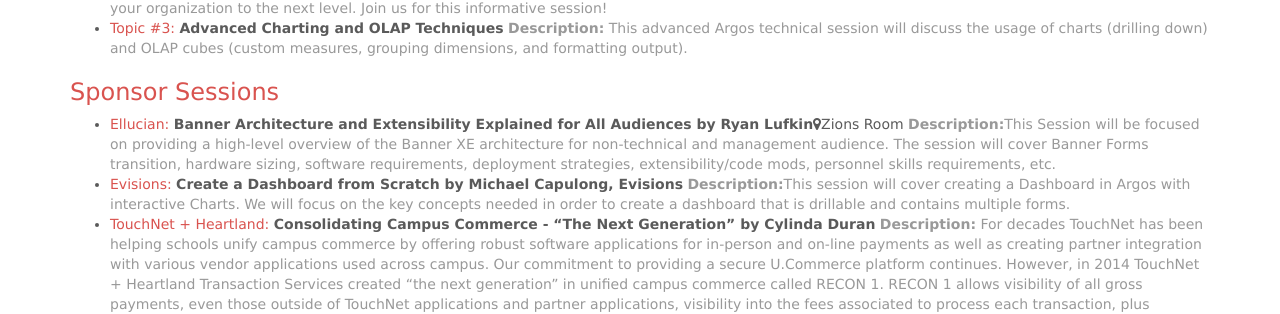
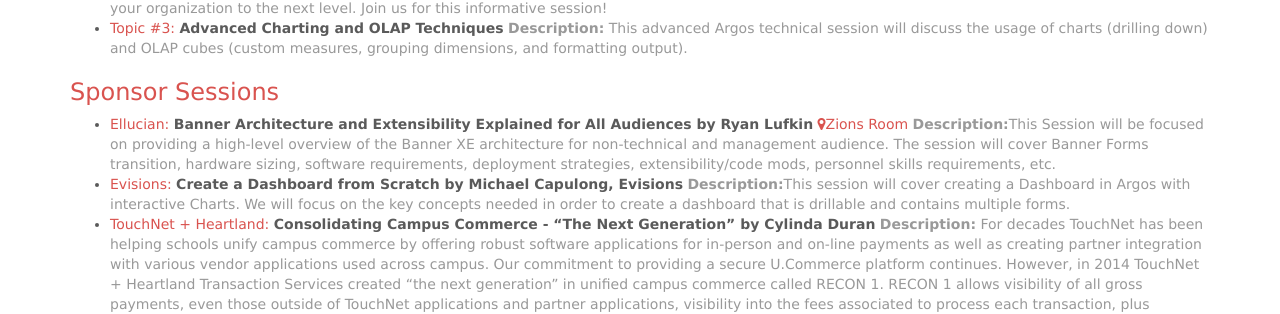
Before and after one commit to ubug/ubug.github.io, a Jekyll site: the page built from schedule/index.md, in a window 1280 px wide. Shown: the part 1228-1542 px from the top of the page. Built offline with Jekyll 4.4.1, drawn with Linux system fonts in a browser that asks for light colours; nearby versions of some CDN libraries; Markdown is read by kramdown in place of the engine named in the settings.

Commit message:
format testing

```diff
--- a/schedule/index.md
+++ b/schedule/index.md
@@ -40,7 +40,7 @@
 
 ### Sponsor Sessions
 
-* <span class="text-primary">Ellucian:</span> **Banner Architecture and Extensibility Explained for All Audiences by Ryan Lufkin**<i class="fa fa-map-marker"></i>Zions Room
+* <span class="text-primary">Ellucian:</span> **Banner Architecture and Extensibility Explained for All Audiences by Ryan Lufkin** <span class="text-primary"><i class="fa fa-map-marker"></i>Zions Room </span>
   <span class="text-muted">**Description:**This Session will be focused on providing a high-level overview of the Banner XE architecture for non-technical and management audience.  The session will cover Banner Forms transition, hardware sizing, software requirements, deployment strategies, extensibility/code mods, personnel skills requirements, etc.</span>
 * <span class="text-primary">Evisions:</span> **Create a Dashboard from Scratch by Michael Capulong, Evisions**
   <span class="text-muted">**Description:**This session will cover creating a Dashboard in Argos with interactive Charts.  We will focus on the key concepts needed in order to create a dashboard that is drillable and contains multiple forms.</span>
```
